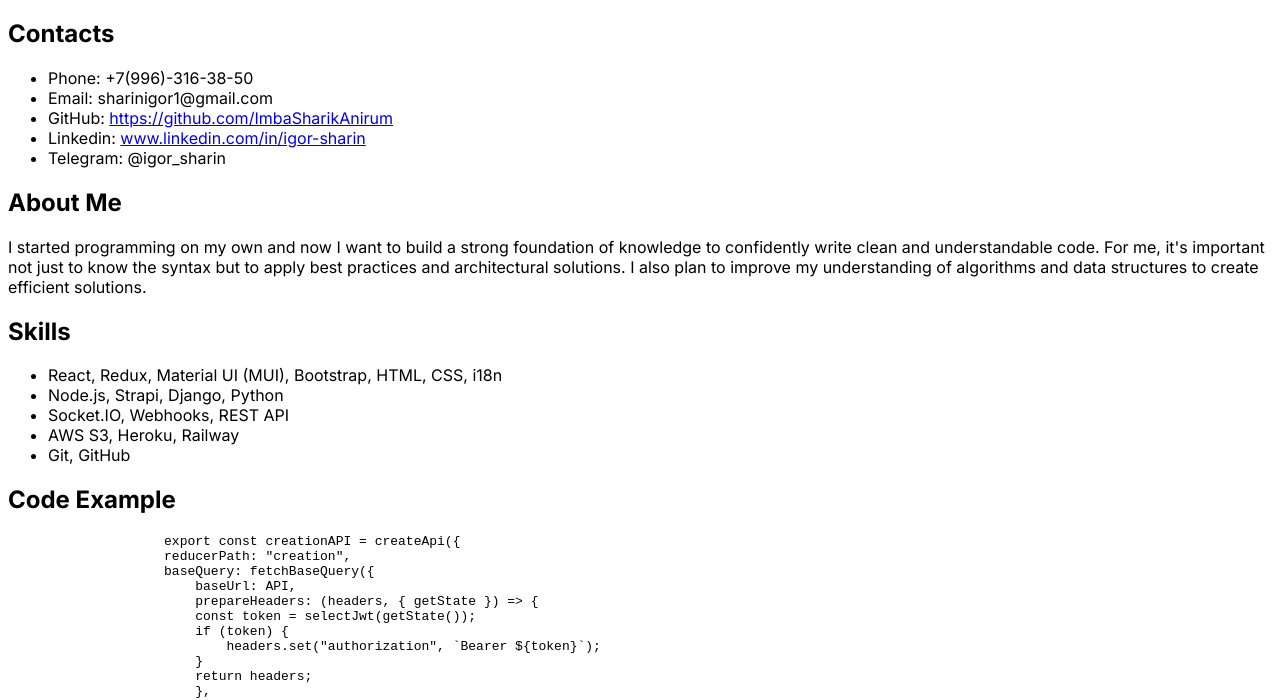
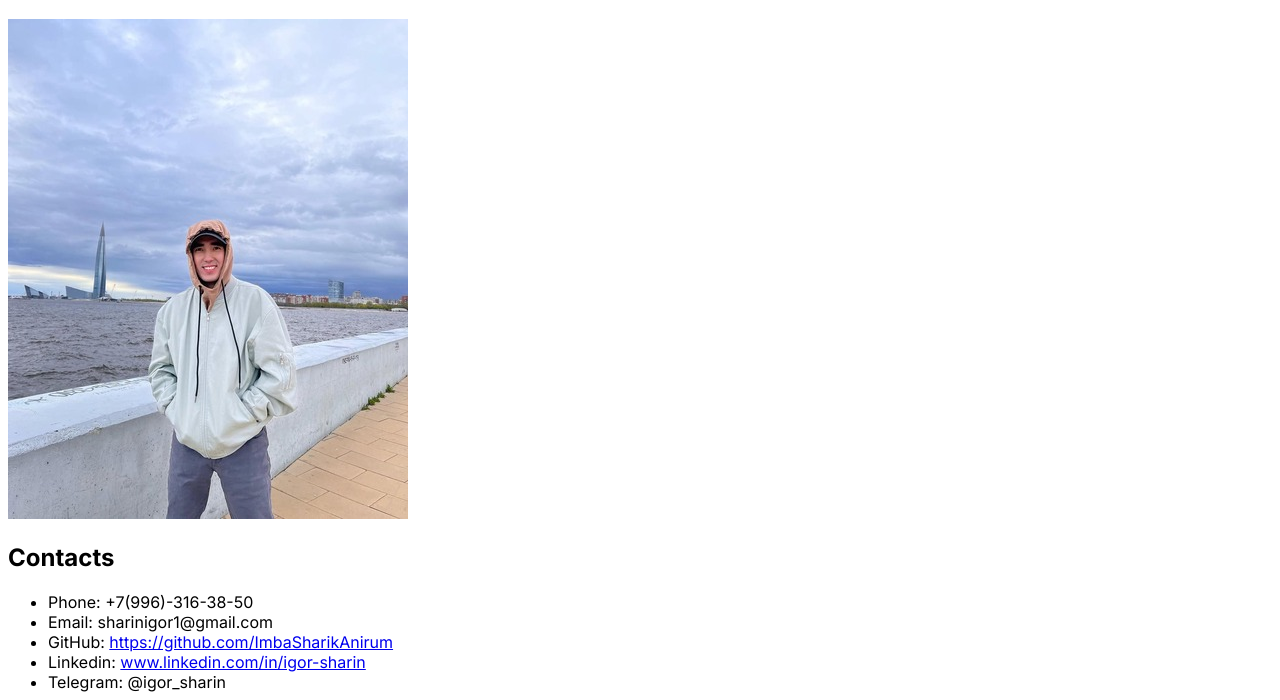
Before and after one commit to ImbaSharikAnirum/rsschool-cv, a plain HTML site: page index.html in a window 1280 px wide. Shown: the part 63-763 px from the top of the page. Drawn offline with Linux system fonts and the light colour scheme.

Commit message:
feat: add profile photo

```diff
--- a/index.html
+++ b/index.html
@@ -12,6 +12,7 @@
         <main>
             <div>
                 <h1>Igor Sharin</h1>
+                <img src="/assets/photo.jpg" alt="photo">
             </div>
             <section>
                 <h2>Contacts</h2>
```
